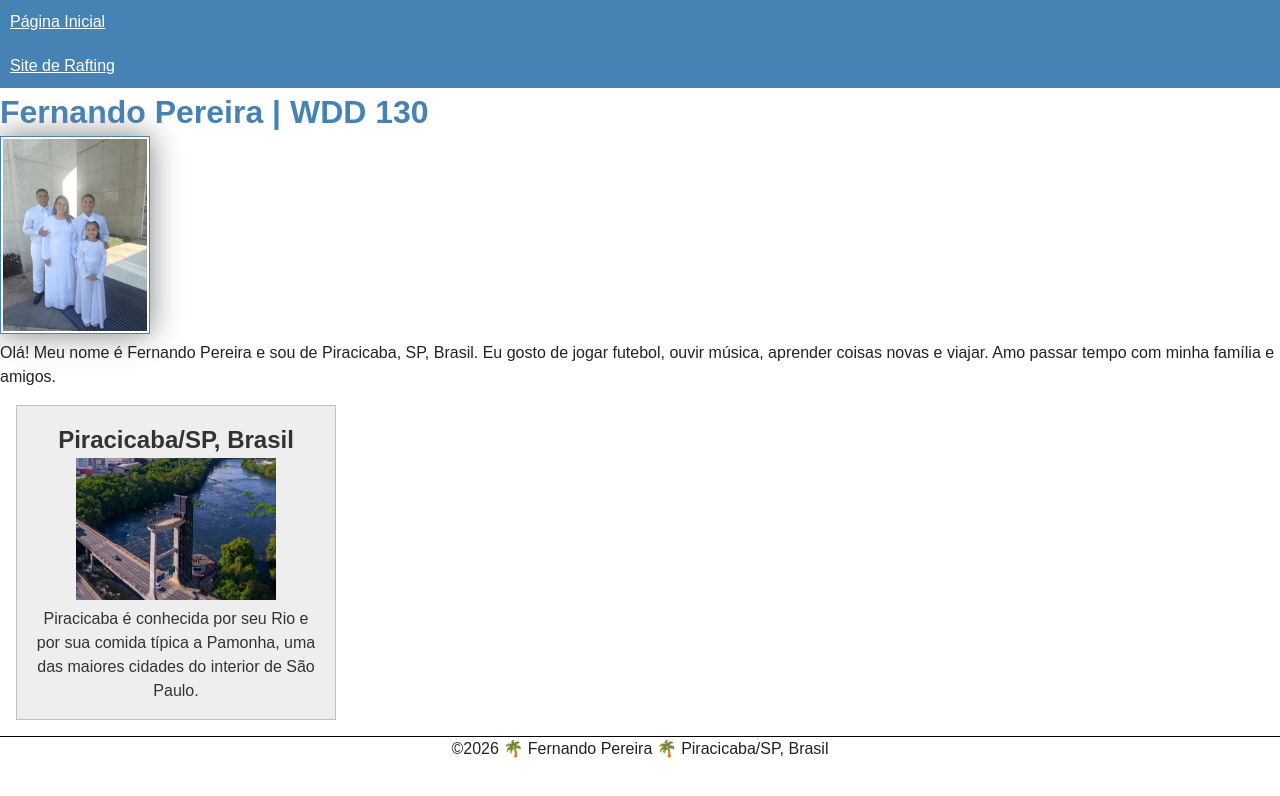
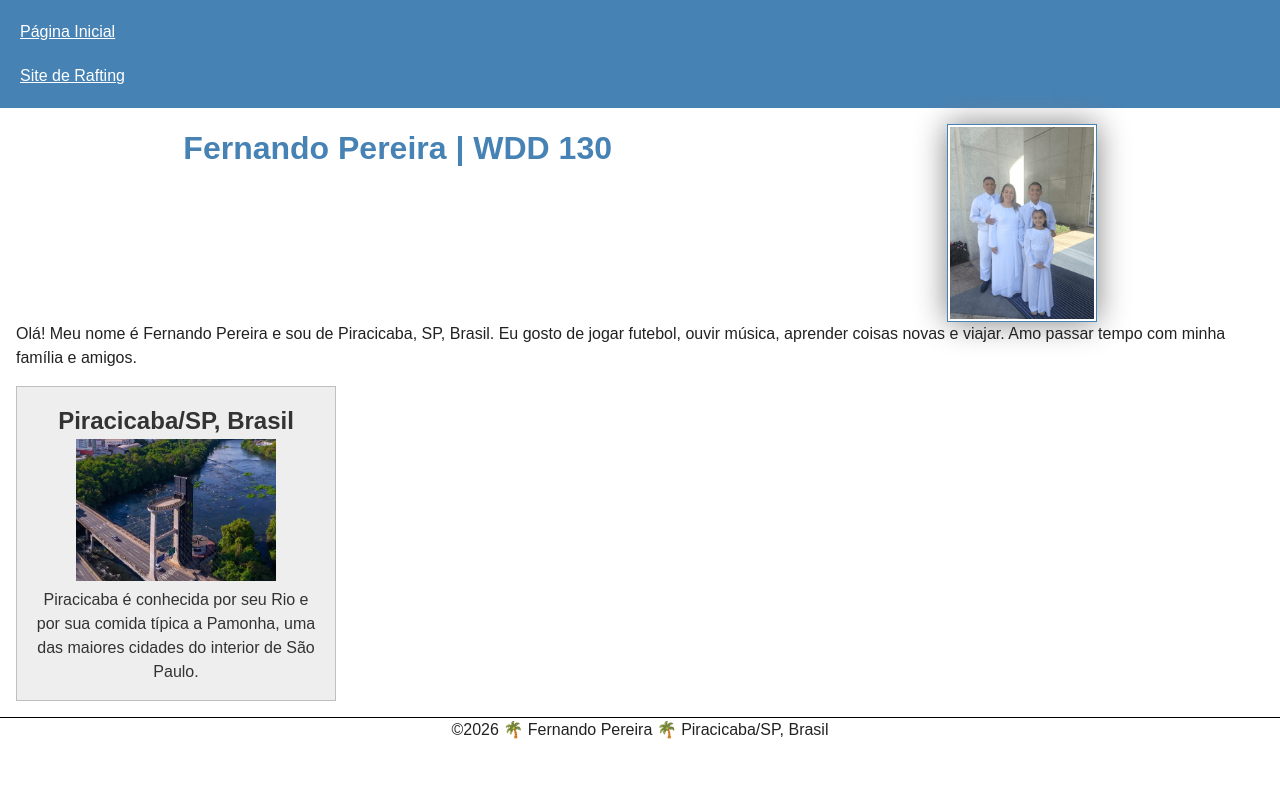
Before and after one commit to admdevfernando-dev/wdd130, a plain HTML site: page index.html in a window 1280 px wide. Drawn offline with Linux system fonts and the light colour scheme.

Commit message:
Adiciona padding ao nav e define estilos para o main

```diff
--- a/estilos/estilos.css
+++ b/estilos/estilos.css
@@ -14,6 +14,7 @@ body {
 
 nav {
   background-color: steelblue;
+  padding: 10px;
 }
 
 nav a {
@@ -24,6 +25,13 @@ nav a {
 
 h1 {
   color: steelblue;
+}
+
+main {
+  display: flex;
+  flex-wrap: wrap;
+  justify-content: space-around;
+  margin: 1em;
 }
 
 main img {
```
